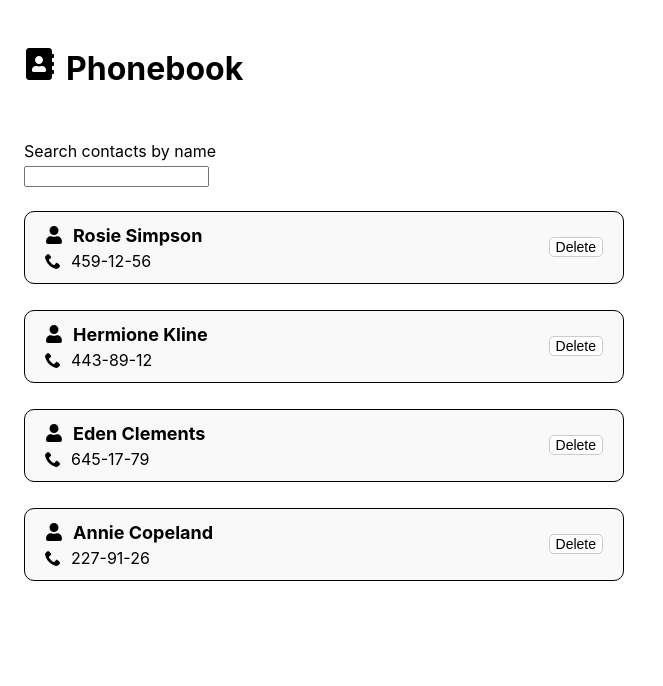
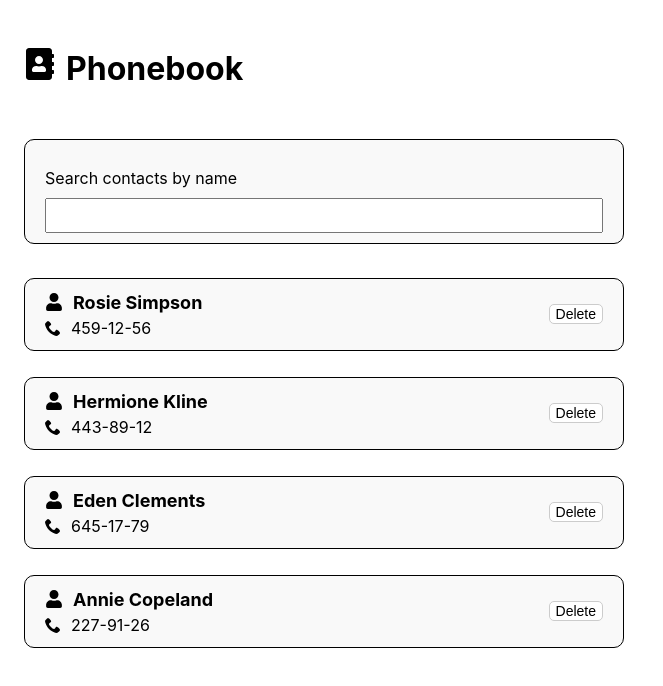
Before and after one commit to II-777/goit-react-hw-03, a React (Vite) app: page / in a window 1280 px wide. Shown: the top 686 px of the page, without its empty margins (0-663 px from the left). Built offline with nearby package versions, Linux system fonts and the light colour scheme.

Commit message:
add step 2

```diff
--- a/src/components/SearchBox/SearchBox.jsx
+++ b/src/components/SearchBox/SearchBox.jsx
@@ -2,12 +2,13 @@ import css from './SearchBox.module.css';
 
 export default function Filter({ value, onFilter }) {
   return (
-    <div>
+    <div className={css.SearchBox}>
       <p className={css.label}>Search contacts by name</p>
       <input
         type="text"
         value={value}
         onChange={(e) => onFilter(e.target.value)}
+        className={css.input} // Add this line to apply the input styles
       />
     </div>
   );
--- a/src/components/SearchBox/SearchBox.module.css
+++ b/src/components/SearchBox/SearchBox.module.css
@@ -1,3 +1,20 @@
+.SearchBox {
+  display: flex;
+  flex-direction: column; /* Stack label and input vertically */
+  padding: 10px 20px;
+  border: 1px solid black;
+  border-radius: 10px;
+  margin-bottom: 10px;
+  background-color: #f9f9f9;
+  max-width: 558.4px;
+}
+
 .label {
-  margin: 0;
+  margin-bottom: 8px; /* Space between label and input */
 }
+
+.input {
+  width: 100%; /* Make input fill the container */
+  padding: 8px; /* Optional padding for the input */
+  box-sizing: border-box; /* Include padding in the width */
+}
```
